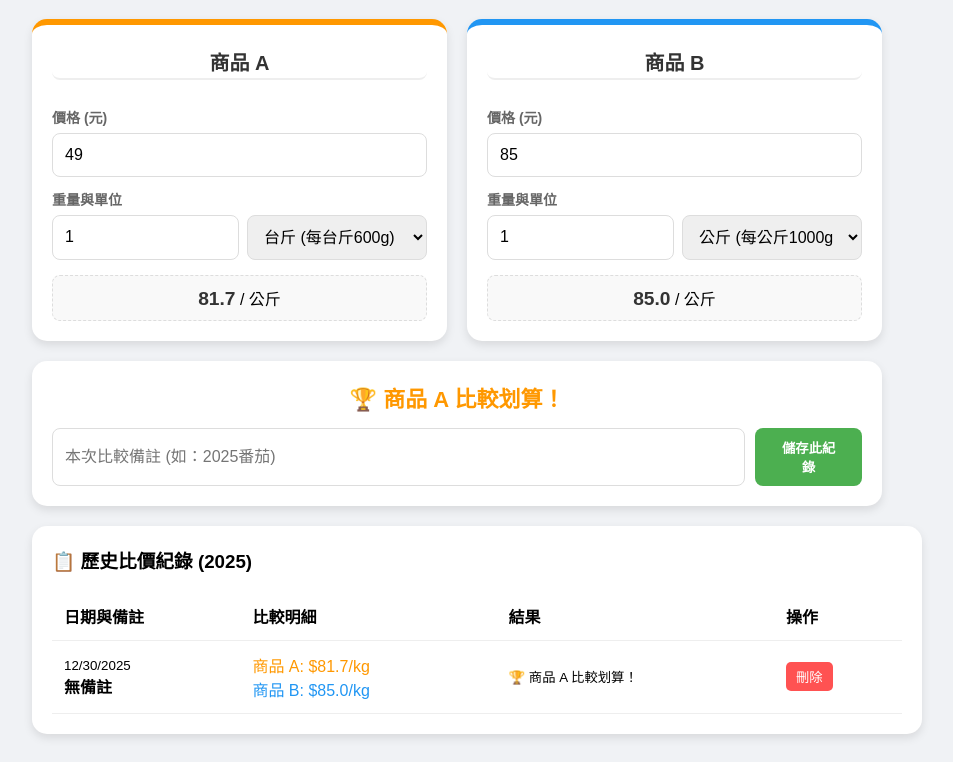
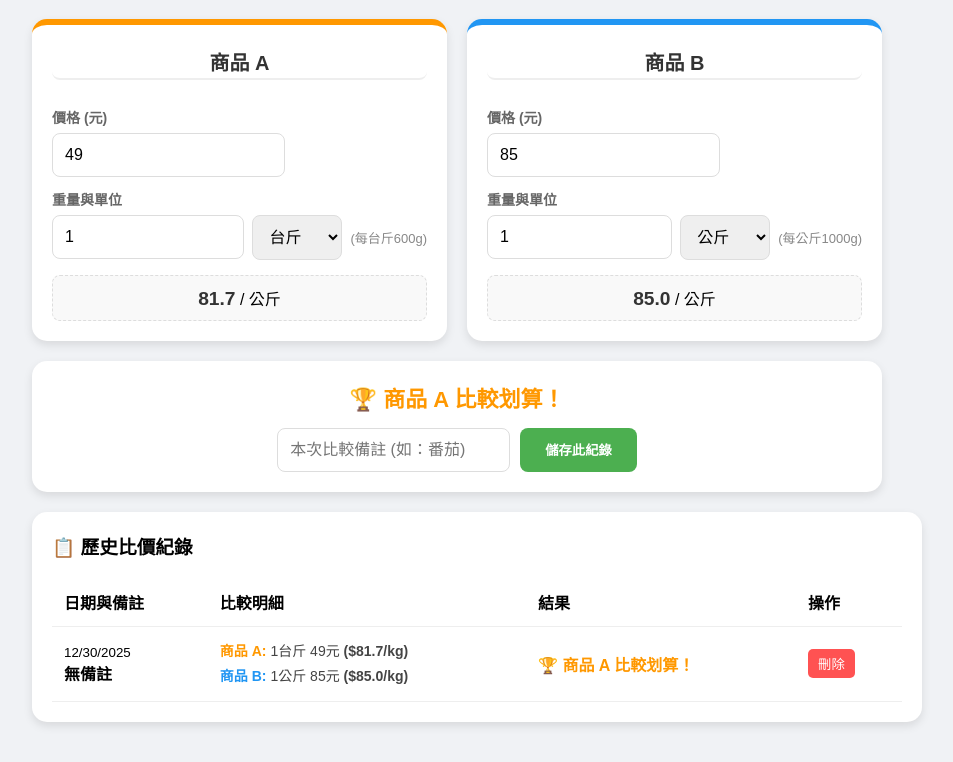
Before and after one commit to cresmyna-gif/price-comparison-note, a plain HTML site: page index.html in a window 1280 px wide. Both pictures are taken after a click on the button "儲存此紀錄". Shown: the part 98-860 px from the top of the page, without its empty margins (183-1136 px from the left). Drawn offline with Linux system fonts and the light colour scheme.

Commit message:
Update index.html

```diff
--- a/index.html
+++ b/index.html
@@ -8,33 +8,36 @@
         :root { --color-A: #ff9800; --color-B: #2196f3; --bg: #f0f2f5; }
         body { font-family: "Microsoft JhengHei", sans-serif; background-color: var(--bg); padding: 20px; display: flex; flex-direction: column; align-items: center; }
         .container { width: 100%; max-width: 850px; }
-
         .compare-area { display: flex; flex-wrap: wrap; gap: 20px; margin-bottom: 20px; }
-        .card { background: white; padding: 20px; border-radius: 15px; box-shadow: 0 4px 10px rgba(0,0,0,0.1); flex: 1; min-width: 300px; border-top: 6px solid #ccc; }
+        .card { background: white; padding: 20px; border-radius: 15px; box-shadow: 0 4px 10px rgba(0,0,0,0.1); flex: 1; min-width: 320px; border-top: 6px solid #ccc; }
         .card.A { border-top-color: var(--color-A); }
         .card.B { border-top-color: var(--color-B); }
-
-        /* 商品名稱輸入框樣式 */
         .name-input { width: 100%; font-size: 20px; font-weight: bold; text-align: center; border: none; border-bottom: 2px solid #eee; margin-bottom: 15px; padding: 5px; color: #333; }
         .name-input:focus { outline: none; border-bottom-color: #999; }
+        label { display: block; margin: 12px 0 6px; font-weight: bold; color: #666; font-size: 14px; }
 
-        label { display: block; margin: 12px 0 6px; font-weight: bold; color: #666; font-size: 14px; }
-        .row { display: flex; gap: 8px; }
-        input, select { padding: 12px; border: 1px solid #ddd; border-radius: 8px; font-size: 16px; width: 100%; box-sizing: border-box; }
-        select { width: 180px; }
+        .unit-row { display: flex; align-items: center; gap: 8px; flex-wrap: wrap; }
+        input, select { padding: 12px; border: 1px solid #ddd; border-radius: 8px; font-size: 16px; box-sizing: border-box; }
+        input[type="number"] { flex: 1; min-width: 60px; }
+        select { width: 90px; cursor: pointer; }
+        .unit-info { font-size: 13px; color: #888; white-space: nowrap; }
 
         .unit-price-display { background: #f9f9f9; padding: 10px; border-radius: 8px; margin-top: 15px; text-align: center; border: 1px dashed #ddd; }
         .unit-price-display strong { font-size: 1.2em; color: #333; }
-
         .result-zone { background: white; padding: 20px; border-radius: 15px; box-shadow: 0 4px 10px rgba(0,0,0,0.1); text-align: center; margin-bottom: 20px; }
         #winnerLabel { font-size: 22px; font-weight: bold; margin-bottom: 15px; display: block; }
         .save-bar { display: flex; gap: 10px; justify-content: center; }
         .btn-save { background: #4caf50; color: white; border: none; padding: 10px 25px; border-radius: 8px; cursor: pointer; font-weight: bold; }
 
         .history-card { background: white; padding: 20px; border-radius: 15px; box-shadow: 0 4px 10px rgba(0,0,0,0.1); width: 100%; overflow-x: auto; }
-        table { width: 100%; border-collapse: collapse; min-width: 500px; }
+        table { width: 100%; border-collapse: collapse; min-width: 600px; }
         th, td { padding: 12px; text-align: left; border-bottom: 1px solid #eee; }
         .btn-del { background: #ff5252; color: white; border: none; padding: 5px 10px; border-radius: 5px; cursor: pointer; }
+        .hist-detail { font-size: 14px; color: #444; line-height: 1.8; }
+
+        /* 歷史紀錄獲勝者顏色 */
+        .win-A { color: var(--color-A); font-weight: bold; }
+        .win-B { color: var(--color-B); font-weight: bold; }
     </style>
 </head>
 <body>
@@ -43,38 +46,42 @@
     <h1 style="text-align: center; color: #333;">🛒 比價換算筆記本 (2025版)</h1>
 
     <div class="compare-area">
-        <!-- 商品 A -->
         <div class="card A">
-            <input type="text" id="nameA" class="name-input" value="商品 A" oninput="update()">
+            <input type="text" id="nameA" class="name-input" value="商品 A">
             <label>價格 (元)</label>
-            <input type="number" id="pA" value="49" oninput="update()">
+            <input type="number" id="pA" value="49">
             <label>重量與單位</label>
-            <div class="row">
-                <input type="number" id="qA" value="1" oninput="update()">
-                <select id="uA" onchange="update()">
-                    <option value="600">台斤 (每台斤600g)</option>
-                    <option value="1000">公斤 (每公斤1000g)</option>
-                    <option value="1">公克 (每公克1g)</option>
+            <div class="unit-row">
+                <input type="number" id="qA" value="1">
+                <select id="uA">
+                    <option value="1000" data-desc="(每公斤1000g)">公斤</option>
+                    <option value="600" data-desc="(每台斤600g)" selected>台斤</option>
+                    <option value="37.5" data-desc="(每兩37.5g)">兩</option>
+                    <option value="453.6" data-desc="(每磅453.6g)">磅</option>
+                    <option value="1" data-desc="(每公克1g)">公克</option>
                 </select>
+                <span id="descA" class="unit-info">(每台斤600g)</span>
             </div>
             <div class="unit-price-display">
                 <strong id="kgA">--</strong><span> / 公斤</span>
             </div>
         </div>
 
-        <!-- 商品 B -->
         <div class="card B">
-            <input type="text" id="nameB" class="name-input" value="商品 B" oninput="update()">
+            <input type="text" id="nameB" class="name-input" value="商品 B">
             <label>價格 (元)</label>
-            <input type="number" id="pB" value="85" oninput="update()">
+            <input type="number" id="pB" value="85">
             <label>重量與單位</label>
-            <div class="row">
-                <input type="number" id="qB" value="1" oninput="update()">
-                <select id="uB" onchange="update()">
-                    <option value="1000" selected>公斤 (每公斤1000g)</option>
-                    <option value="600">台斤 (每台斤600g)</option>
-                    <option value="1">公克 (每公克1g)</option>
+            <div class="unit-row">
+                <input type="number" id="qB" value="1">
+                <select id="uB">
+                    <option value="1000" data-desc="(每公斤1000g)" selected>公斤</option>
+                    <option value="600" data-desc="(每台斤600g)">台斤</option>
+                    <option value="37.5" data-desc="(每兩37.5g)">兩</option>
+                    <option value="453.6" data-desc="(每磅453.6g)">磅</option>
+                    <option value="1" data-desc="(每公克1g)">公克</option>
                 </select>
+                <span id="descB" class="unit-info">(每公斤1000g)</span>
             </div>
             <div class="unit-price-display">
                 <strong id="kgB">--</strong><span> / 公斤</span>
@@ -85,13 +92,13 @@
     <div class="result-zone">
         <span id="winnerLabel">請輸入資料...</span>
         <div class="save-bar">
-            <input type="text" id="note" placeholder="本次比較備註 (如：2025番茄)">
+            <input type="text" id="note" placeholder="本次比較備註 (如：番茄)">
             <button class="btn-save" onclick="saveToHistory()">儲存此紀錄</button>
         </div>
     </div>
 
     <div class="history-card">
-        <h3 style="margin-top:0;">📋 歷史比價紀錄 (2025)</h3>
+        <h3 style="margin-top:0;">📋 歷史比價紀錄</h3>
         <table>
             <thead>
                 <tr>
@@ -108,14 +115,19 @@
 
 <script>
     function update() {
+        const selA = document.getElementById('uA');
+        document.getElementById('descA').innerText = selA.options[selA.selectedIndex].getAttribute('data-desc');
+        const selB = document.getElementById('uB');
+        document.getElementById('descB').innerText = selB.options[selB.selectedIndex].getAttribute('data-desc');
+
         const nameA = document.getElementById('nameA').value;
         const nameB = document.getElementById('nameB').value;
         const pA = parseFloat(document.getElementById('pA').value) || 0;
-        const qA = parseFloat(document.getElementById('qtyA')?.value || document.getElementById('qA').value) || 0;
-        const uA = parseFloat(document.getElementById('uA').value);
+        const qA = parseFloat(document.getElementById('qA').value) || 0;
+        const uA = parseFloat(selA.value);
         const pB = parseFloat(document.getElementById('pB').value) || 0;
-        const qB = parseFloat(document.getElementById('qtyB')?.value || document.getElementById('qB').value) || 0;
-        const uB = parseFloat(document.getElementById('uB').value);
+        const qB = parseFloat(document.getElementById('qB').value) || 0;
+        const uB = parseFloat(selB.value);
 
         const valA = qA > 0 ? (pA / (qA * uA)) * 1000 : Infinity;
         const valB = qB > 0 ? (pB / (qB * uB)) * 1000 : Infinity;
@@ -126,6 +138,7 @@
         const label = document.getElementById('winnerLabel');
         if (!isFinite(valA) || !isFinite(valB)) {
             label.innerText = "請輸入價格與重量";
+            label.style.color = "#888";
         } else if (valA < valB) {
             label.innerText = `🏆 ${nameA} 比較划算！`;
             label.style.color = "var(--color-A)";
@@ -142,6 +155,9 @@
         const note = document.getElementById('note').value || "無備註";
         const nameA = document.getElementById('nameA').value;
         const nameB = document.getElementById('nameB').value;
+        const selA = document.getElementById('uA');
+        const selB = document.getElementById('uB');
+
         const kgA = document.getElementById('kgA').innerText;
         const kgB = document.getElementById('kgB').innerText;
         const win = document.getElementById('winnerLabel').innerText;
@@ -149,43 +165,60 @@
 
         if (kgA === "--" || kgB === "--") return;
 
-        const record = { id: Date.now(), date, note, nameA, nameB, kgA, kgB, win };
-        let list = JSON.parse(localStorage.getItem('shopRecords2025') || "[]");
+        // 判斷獲勝者是誰，存入標記
+        let winnerSide = "";
+        if (parseFloat(kgA) < parseFloat(kgB)) winnerSide = "A";
+        else if (parseFloat(kgB) < parseFloat(kgA)) winnerSide = "B";
+
+        const record = {
+            id: Date.now(), date, note, nameA, nameB,
+            pA: document.getElementById('pA').value, qA: document.getElementById('qA').value, unitA: selA.options[selA.selectedIndex].text,
+            pB: document.getElementById('pB').value, qB: document.getElementById('qB').value, unitB: selB.options[selB.selectedIndex].text,
+            kgA, kgB, win, winnerSide
+        };
+
+        let list = JSON.parse(localStorage.getItem('shopRecords') || "[]");
         list.unshift(record);
-        localStorage.setItem('shopRecords2025', JSON.stringify(list));
-
+        localStorage.setItem('shopRecords', JSON.stringify(list));
         document.getElementById('note').value = "";
         renderHistory();
     }
 
     function renderHistory() {
-        const list = JSON.parse(localStorage.getItem('shopRecords2025') || "[]");
+        const list = JSON.parse(localStorage.getItem('shopRecords') || "[]");
         const tbody = document.getElementById('historyBody');
         tbody.innerHTML = "";
 
         list.forEach(item => {
+            // 根據 winnerSide 套用不同的 CSS 類別
+            let winClass = "";
+            if (item.winnerSide === "A") winClass = "win-A";
+            else if (item.winnerSide === "B") winClass = "win-B";
+
             tbody.innerHTML += `
                 <tr>
                     <td><small>${item.date}</small><br><strong>${item.note}</strong></td>
-                    <td>
-                        <span style="color:var(--color-A)">${item.nameA}: $${item.kgA}/kg</span><br>
-                        <span style="color:var(--color-B)">${item.nameB}: $${item.kgB}/kg</span>
+                    <td class="hist-detail">
+                        <span style="color:var(--color-A); font-weight:bold;">${item.nameA}:</span>
+                        ${item.qA}${item.unitA} ${item.pA}元 <strong>($${item.kgA}/kg)</strong><br>
+                        <span style="color:var(--color-B); font-weight:bold;">${item.nameB}:</span>
+                        ${item.qB}${item.unitB} ${item.pB}元 <strong>($${item.kgB}/kg)</strong>
                     </td>
-                    <td><small>${item.win}</small></td>
+                    <td><span class="${winClass}">${item.win}</span></td>
                     <td><button class="btn-del" onclick="deleteItem(${item.id})">刪除</button></td>
                 </tr>`;
         });
     }
 
     function deleteItem(id) {
-        let list = JSON.parse(localStorage.getItem('shopRecords2025') || "[]");
+        let list = JSON.parse(localStorage.getItem('shopRecords') || "[]");
         list = list.filter(i => i.id !== id);
-        localStorage.setItem('shopRecords2025', JSON.stringify(list));
+        localStorage.setItem('shopRecords', JSON.stringify(list));
         renderHistory();
     }
 
-    update();
-    renderHistory();
+    document.querySelectorAll('input, select').forEach(el => el.addEventListener('input', update));
+    window.onload = () => { update(); renderHistory(); };
 </script>
 
 </body>
```
